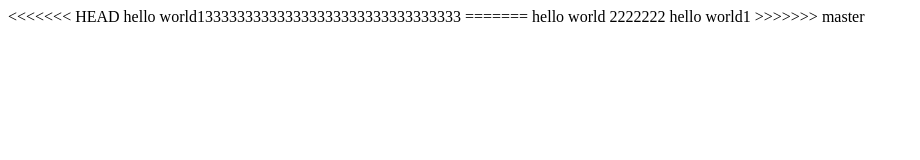
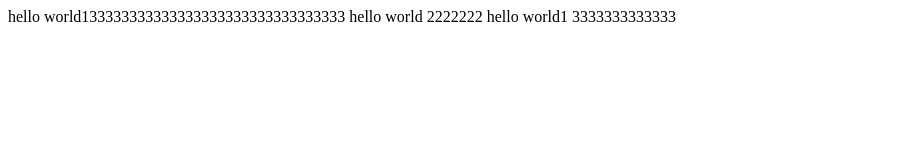
Before and after one commit to Baek-Gwang-Ho/test, a plain HTML site: page index.html in a window 1280 px wide. Shown: the whole page, without its empty margins (0-920 px from the left). Drawn offline with Linux system fonts and the light colour scheme.

Commit message:
no message

```diff
--- a/index.html
+++ b/index.html
@@ -1,11 +1,11 @@
 <html>
 <body>
-<<<<<<< HEAD
+
 hello world133333333333333333333333333333333
-=======
+
 hello world
 2222222
 hello world1
->>>>>>> master
+3333333333333
 </body>
 </html>
```
